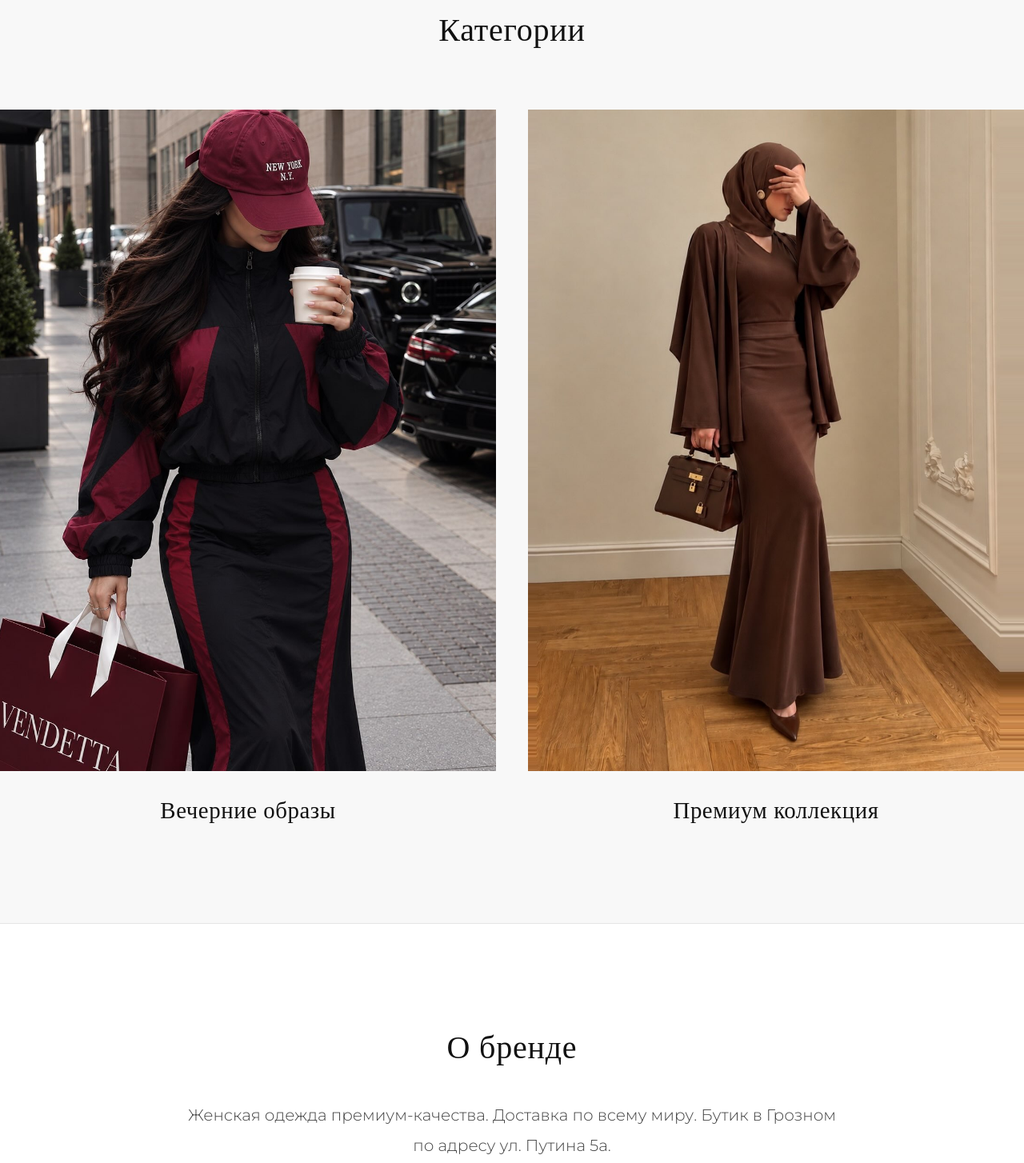
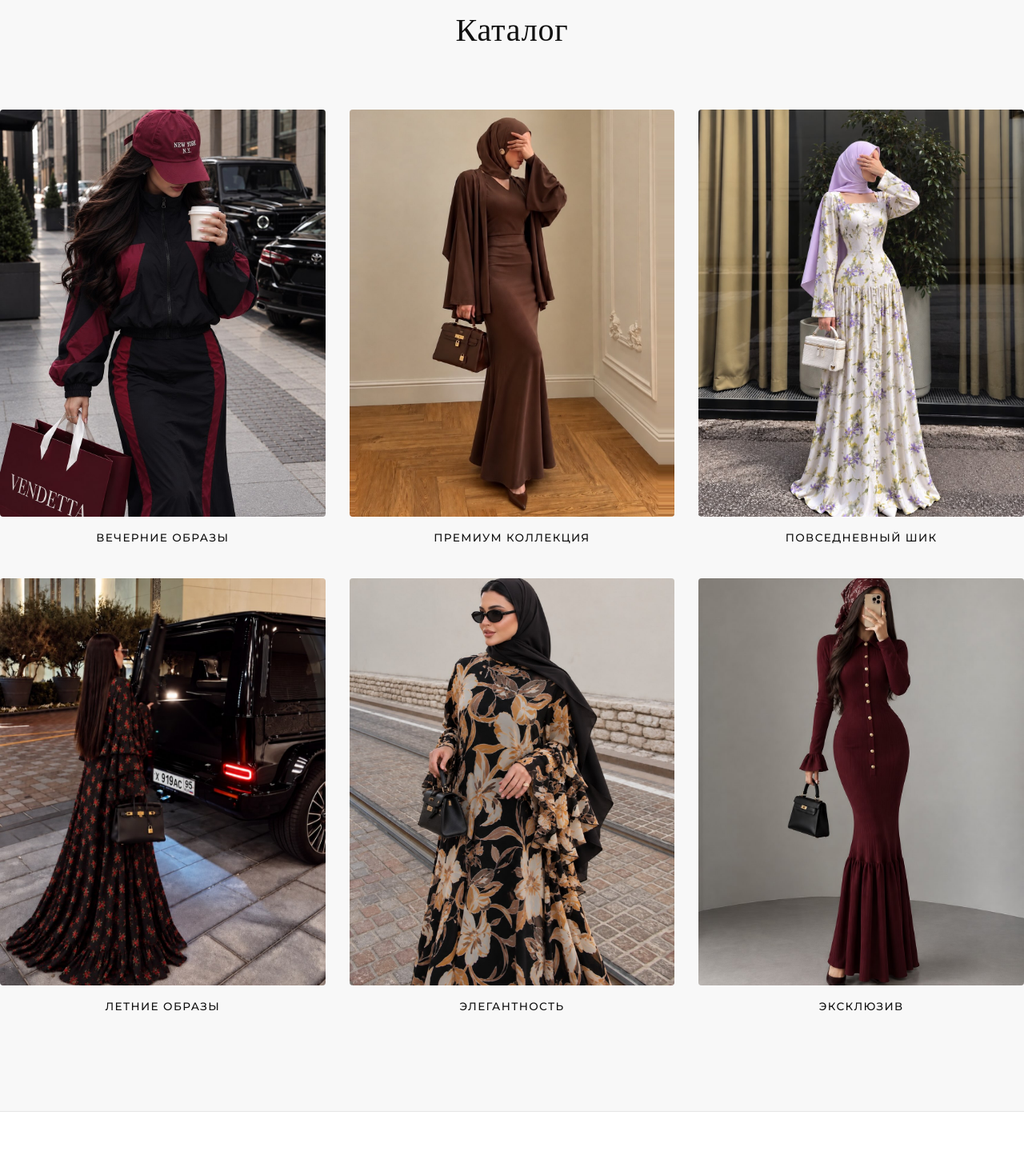
Before and after one commit to ashabovimam86-source/vendetta_boutique, a plain HTML site: page index.html in a window 1280 px wide. Shown: the part 949-2403 px from the top of the page at 80% size. Drawn offline with nearby package versions, Linux system fonts and the light colour scheme; a web font is replaced by a local one.

Commit message:
Add files via upload

```diff
--- a/index.html
+++ b/index.html
@@ -205,8 +205,8 @@
       color: #FFFFFF;
     }
 
-    /* ---------- КАТЕГОРИИ ---------- */
-    .categories {
+    /* ---------- КАТАЛОГ (ГАЛЕРЕЯ) ---------- */
+    .catalog {
       padding: 120px 0;
     }
 
@@ -217,13 +217,13 @@
       color: #111111;
     }
 
-    .categories-grid {
+    .gallery-grid {
       display: grid;
-      grid-template-columns: repeat(2, 1fr);
-      gap: 40px;
+      grid-template-columns: repeat(3, 1fr);
+      gap: 40px 30px;
     }
 
-    .category-card {
+    .gallery-item {
       display: flex;
       flex-direction: column;
       text-decoration: none;
@@ -231,49 +231,54 @@
       position: relative;
     }
 
-    .category-image {
+    .gallery-image {
       width: 100%;
-      aspect-ratio: 3 / 4;
+      aspect-ratio: 4 / 5;
       overflow: hidden;
+      border-radius: 4px;
       background-color: #EAEAEA;
-      margin-bottom: 24px;
+      margin-bottom: 16px;
       position: relative;
     }
 
-    .category-image img {
+    .gallery-image img {
       width: 100%;
       height: 100%;
       object-fit: cover;
       display: block;
-      transition: transform 1s cubic-bezier(0.25, 0.46, 0.45, 0.94);
+      transition: transform 0.8s cubic-bezier(0.25, 0.46, 0.45, 0.94);
     }
 
-    .category-card:hover .category-image img {
+    .gallery-item:hover .gallery-image img {
       transform: scale(1.04);
     }
 
-    .category-image::after {
+    .gallery-image::after {
       content: '';
       position: absolute;
       inset: 0;
       background-color: rgba(0, 0, 0, 0);
       transition: background-color 0.4s ease;
       pointer-events: none;
+      border-radius: 4px;
     }
 
-    .category-card:hover .category-image::after {
+    .gallery-item:hover .gallery-image::after {
       background-color: rgba(0, 0, 0, 0.15);
     }
 
-    .category-title {
-      font-family: 'Playfair Display', serif;
-      font-size: 1.8rem;
+    .gallery-title {
+      font-family: 'Montserrat', sans-serif;
+      font-size: 0.85rem;
+      text-transform: uppercase;
+      letter-spacing: 0.1em;
       text-align: center;
       color: #111111;
+      font-weight: 500;
       transition: color 0.3s;
     }
 
-    .category-card:hover .category-title {
+    .gallery-item:hover .gallery-title {
       color: #800020;
     }
 
@@ -357,12 +362,9 @@
       .hero-content {
         padding: 50px;
       }
-    }
-
-    @media (max-width: 900px) {
-      .categories-grid {
-        grid-template-columns: 1fr;
-        gap: 60px;
+      .gallery-grid {
+        grid-template-columns: repeat(2, 1fr);
+        gap: 30px 20px;
       }
     }
 
@@ -457,6 +459,11 @@
         font-size: 2rem;
         margin-bottom: 40px;
       }
+
+      .gallery-grid {
+        grid-template-columns: 1fr;
+        gap: 40px;
+      }
     }
   </style>
 </head>
@@ -500,24 +507,56 @@
     </div>
   </section>
 
-  <!-- КАТЕГОРИИ -->
-  <section id="catalog" class="categories container">
-    <h2 class="section-title">Категории</h2>
-    <div class="categories-grid">
-      <!-- Вечерние образы (photo2) -->
-      <a href="#" class="category-card">
-        <div class="category-image">
+  <!-- КАТАЛОГ / ГАЛЕРЕЯ -->
+  <section id="catalog" class="catalog container">
+    <h2 class="section-title">Каталог</h2>
+    <div class="gallery-grid">
+      <!-- photo2 -->
+      <a href="#" class="gallery-item">
+        <div class="gallery-image">
           <img src="photo2.jpg" alt="Вечерние образы VENDETTA">
         </div>
-        <h3 class="category-title">Вечерние образы</h3>
+        <h3 class="gallery-title">Вечерние образы</h3>
       </a>
 
-      <!-- Премиум коллекция (photo3) -->
-      <a href="#" class="category-card">
-        <div class="category-image">
+      <!-- photo3 -->
+      <a href="#" class="gallery-item">
+        <div class="gallery-image">
           <img src="photo3.jpg" alt="Премиум коллекция VENDETTA">
         </div>
-        <h3 class="category-title">Премиум коллекция</h3>
+        <h3 class="gallery-title">Премиум коллекция</h3>
+      </a>
+
+      <!-- photo4 -->
+      <a href="#" class="gallery-item">
+        <div class="gallery-image">
+          <img src="photo4.jpg" alt="Повседневный шик VENDETTA">
+        </div>
+        <h3 class="gallery-title">Повседневный шик</h3>
+      </a>
+
+      <!-- photo5 -->
+      <a href="#" class="gallery-item">
+        <div class="gallery-image">
+          <img src="photo5.jpg" alt="Летние образы VENDETTA">
+        </div>
+        <h3 class="gallery-title">Летние образы</h3>
+      </a>
+
+      <!-- photo6 -->
+      <a href="#" class="gallery-item">
+        <div class="gallery-image">
+          <img src="photo6.jpg" alt="Элегантность VENDETTA">
+        </div>
+        <h3 class="gallery-title">Элегантность</h3>
+      </a>
+
+      <!-- photo7 -->
+      <a href="#" class="gallery-item">
+        <div class="gallery-image">
+          <img src="photo7.jpg" alt="Эксклюзив VENDETTA">
+        </div>
+        <h3 class="gallery-title">Эксклюзив</h3>
       </a>
     </div>
   </section>
```
